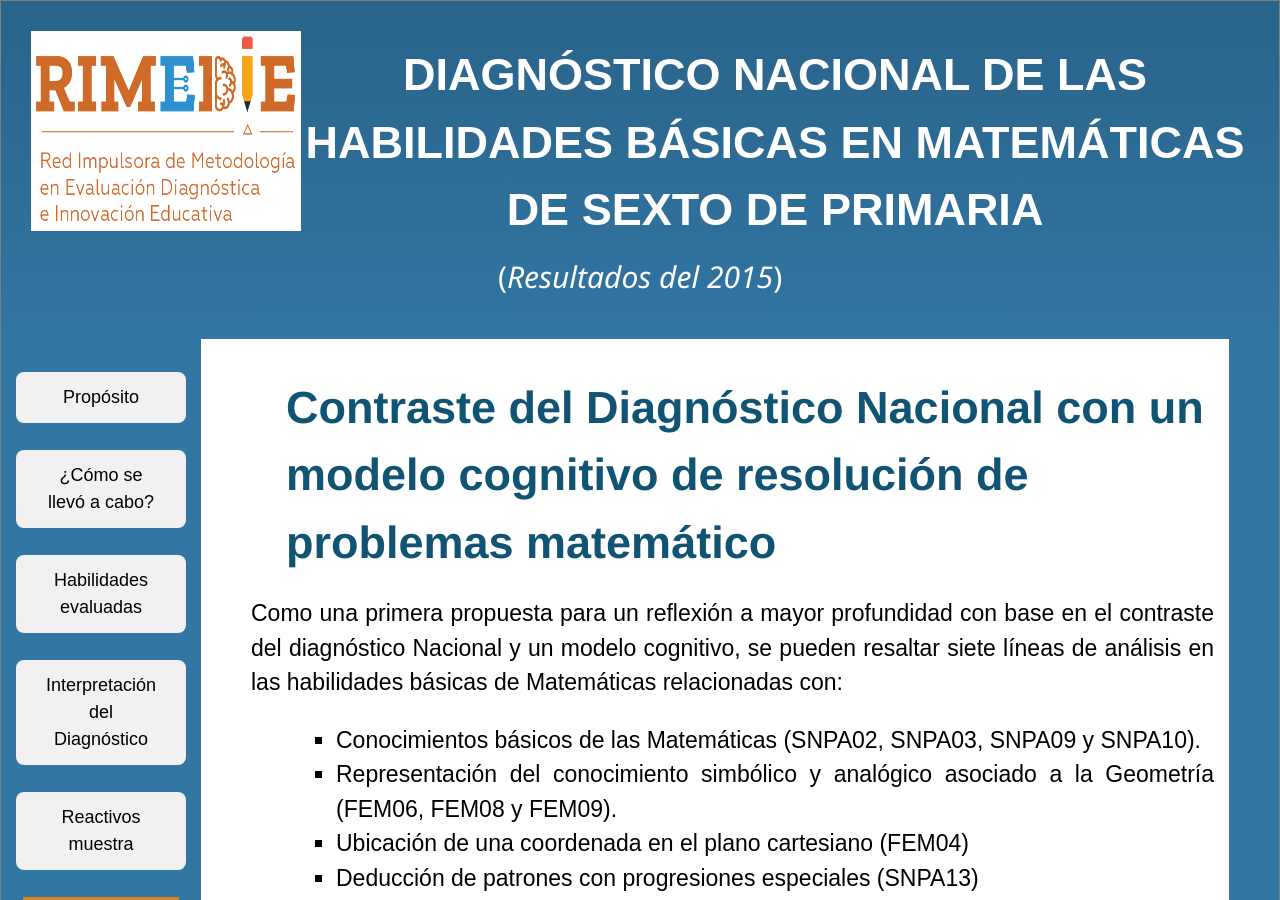
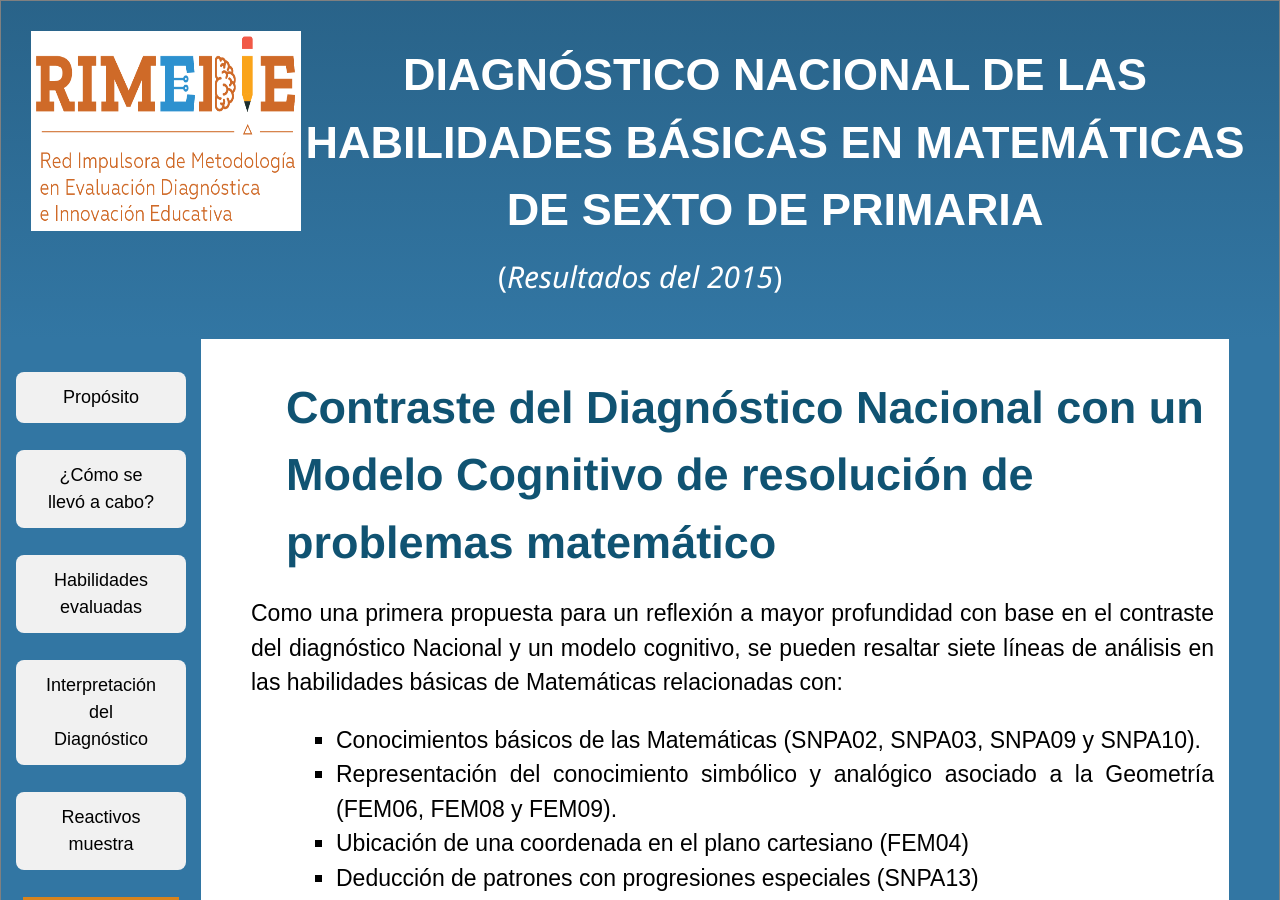
Before and after one commit to rimedie/rimedie.github.io, a Jekyll site: the page built from PLANEA-ELSEN_2015/ModelamientoCognitivo.html, in a window 1280 px wide and 900 px high. Built offline with Jekyll 4.4.1, drawn with Linux system fonts in a browser that asks for light colours.

Commit message:
Update ModelamientoCognitivo.html

```diff
--- a/PLANEA-ELSEN_2015/ModelamientoCognitivo.html
+++ b/PLANEA-ELSEN_2015/ModelamientoCognitivo.html
@@ -4,7 +4,7 @@
 ---
 <div class="blurb">
 
-<h1 class="interact">Contraste del Diagnóstico Nacional con un modelo cognitivo de resolución de problemas matemático</h1>
+<h1 class="interact">Contraste del Diagnóstico Nacional con un Modelo Cognitivo de resolución de problemas matemático</h1>
 
 <p>Como una primera propuesta para un reflexión a mayor profundidad con base en el contraste del diagnóstico Nacional y un modelo cognitivo, se pueden resaltar siete líneas de análisis en las habilidades básicas de Matemáticas relacionadas con:</p>
 <ul style="font-size: 23px; font-family: sans-serif; margin-left: 80px; text-align: justify">
@@ -22,6 +22,7 @@
 <p>A continuación, se presenta un contraste del diagnóstico Nacional en el tema de fracciones con el modelo de solución de problemas matemáticos propuesto por Yimer y Ellerton (2009), así como con sus componentes cognitivos, metacognitivos y afectivos asociados. Nótese que la Equivalencia de fracciones por amplificación (SNPA05) es una habilidad básica diagnosticada con una probabilidad de dominio débil (q), la cual requiere en gran medida del dominio previo de la comprensión y representación de los modelos aritméticos de las fracciones. En los reportes verbales con alumnos de Sexto de Primaria se encontró que, ante la dificultad de comprender y representar los modelos de fracciones, tendían a presentar una tolerancia baja a la ambigüedad y frustración, así como una tendencia a llegar a conclusiones y resultados prematuros. Por su parte, los alumnos con un dominio más fuerte en matemáticas presentaban una tendencia a perseverar, además de utilizar estrategias de verificación de sus soluciones y consecutivamente un ejercicio de internalización con lo que sumaban recursos que les permitía enfrentarse con más eficacia en   los siguientes reactivos.</p>
 <br><br>
   <center>
-<img class='displayed' style="border: 2px solid black; position:absolute; z-index: 4; width:70%" src="/PLANEA-ELSEN_2015/Modelo_06.png" alt="LogoRIMEDIE">
+<img class='displayed' style="border: 2px solid black; width:100%" src="/PLANEA-ELSEN_2015/Modelo_06.png" alt="LogoRIMEDIE">
   </center>
+
 </div>
```
